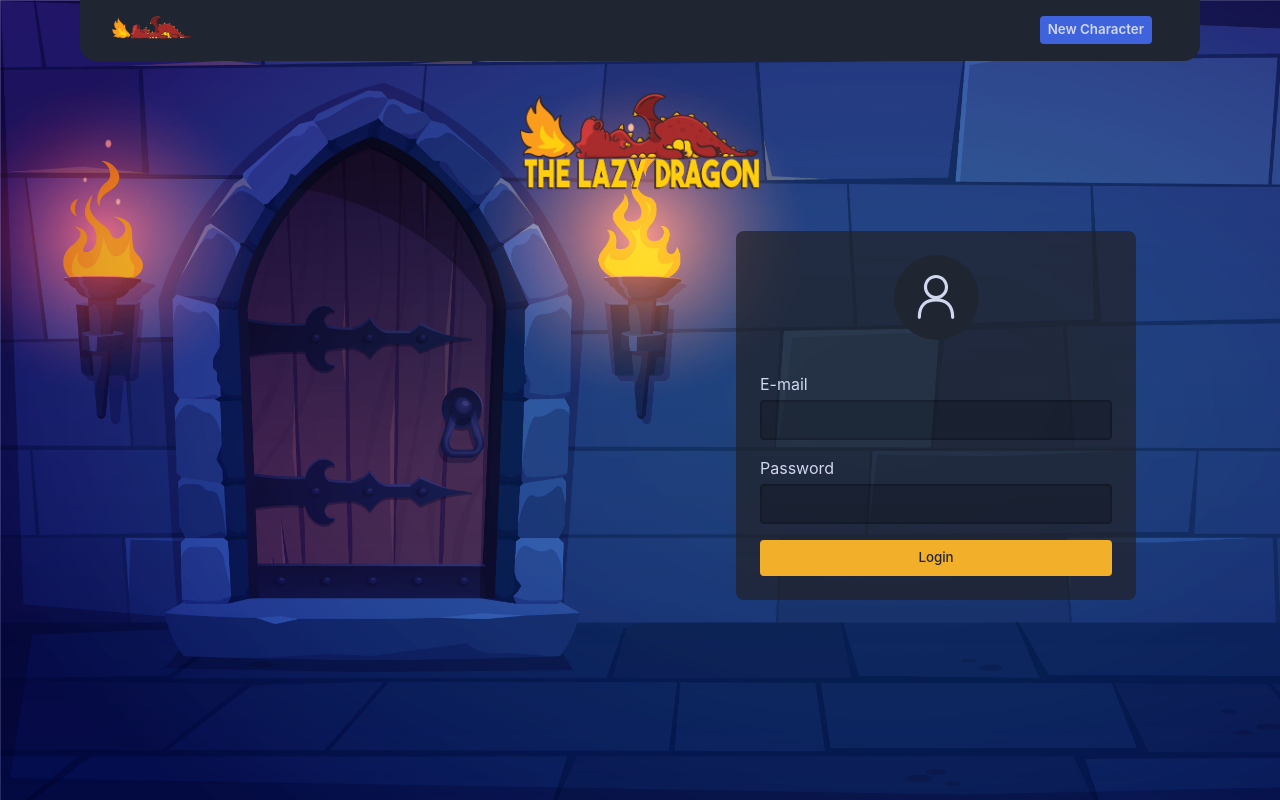
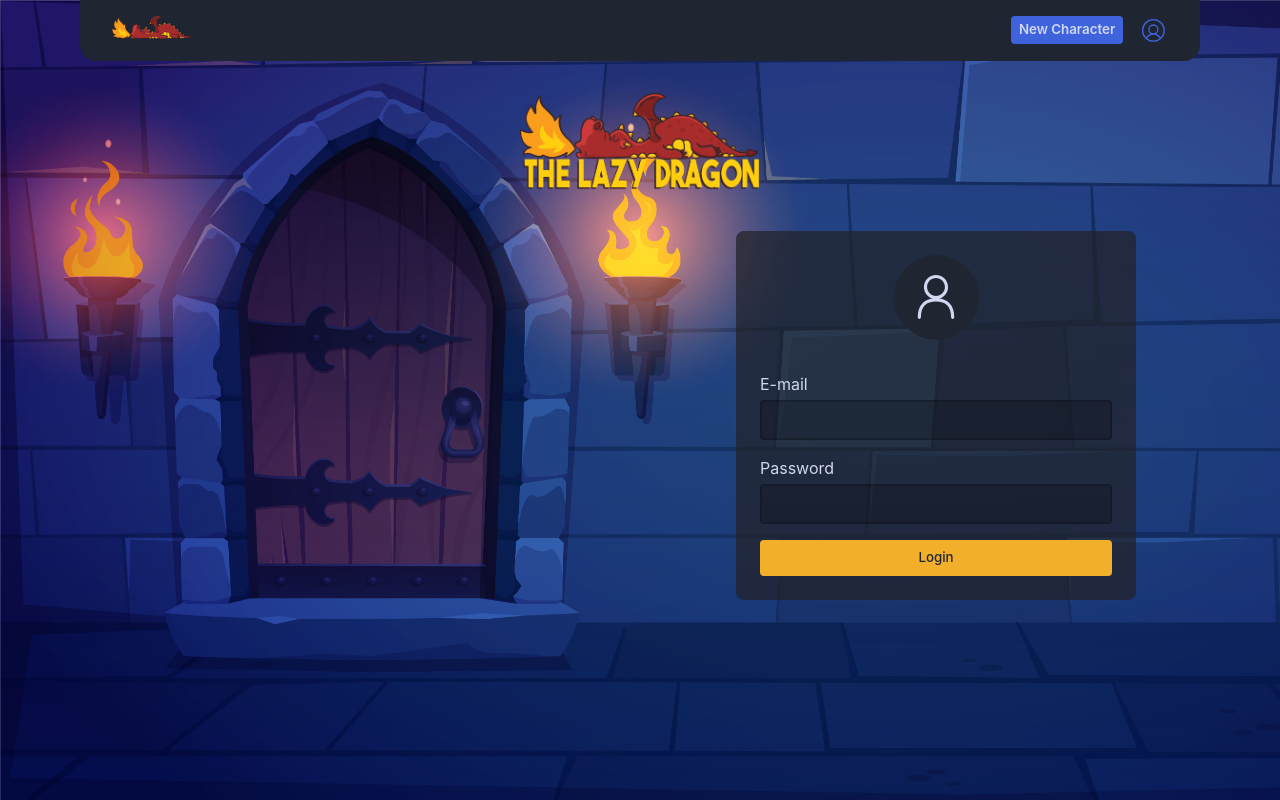
Before and after one commit to ducorps/dnd-players-handbook, a React (Vite) app: page / in a window 1280 px wide. Built offline with nearby package versions, Linux system fonts and the light colour scheme.

Commit message:
fix steps css

```diff
--- a/package.json
+++ b/package.json
@@ -35,6 +35,7 @@
     "@typescript-eslint/eslint-plugin": "^6.0.0",
     "@typescript-eslint/parser": "^6.0.0",
     "@vitejs/plugin-react": "^4.0.3",
+    "axios": "^1.6.2",
     "eslint": "^8.45.0",
     "eslint-plugin-react-hooks": "^4.6.0",
     "eslint-plugin-react-refresh": "^0.4.3",
--- a/src/components/Header/Header.module.scss
+++ b/src/components/Header/Header.module.scss
@@ -38,6 +38,11 @@
   display: flex;
   align-items: center;
 
+  svg {
+    width: 1.8rem;
+    fill: $color-primary;
+  }
+
   &:hover {
     color: $color-primary-hover;
   }
--- a/src/components/SecondStep/SecondStep.module.scss
+++ b/src/components/SecondStep/SecondStep.module.scss
@@ -3,21 +3,21 @@
 .SeparatorRoot {
   background-color: white;
 }
-.SeparatorRoot[data-orientation='horizontal'] {
+.SeparatorRoot[data-orientation="horizontal"] {
   height: 1px;
   width: 100%;
 }
-.SeparatorRoot[data-orientation='vertical'] {
+.SeparatorRoot[data-orientation="vertical"] {
   height: auto;
   width: 1px;
 }
 
-.firstStepContainer{
+.firstStepContainer {
   display: flex;
   flex-direction: row;
 }
 
-.classesContainer{
+.classesContainer {
   display: grid;
   margin: 10px;
   margin-right: 0;
@@ -26,8 +26,15 @@
   grid-template-rows: 1fr 1fr 1fr 1fr;
 }
 
+@media (max-width: 1280px) {
+  .classesContainer {
+    grid-template-columns: 1fr 1fr;
+    grid-template-rows: 1fr 1fr 1fr;
+  }
+}
+
 .classIcon {
-    width: 100px;
+  width: 5rem;
   aspect-ratio: 1;
 }
 
@@ -38,7 +45,7 @@
   align-items: center;
   justify-content: center;
   width: 50%;
-    margin: 10px 56px 10px 56px;
+  margin: $spacer-s $spacer-xl $spacer-s $spacer-xl;
 }
 
 .classTitle {
```
Lines whose indentation alone changed are shown as unchanged.
